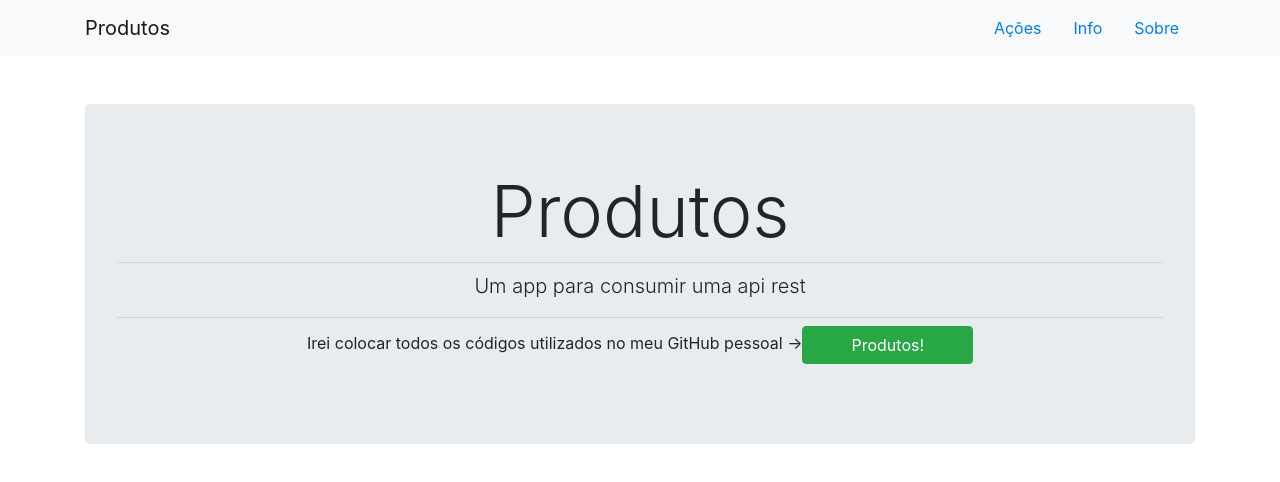
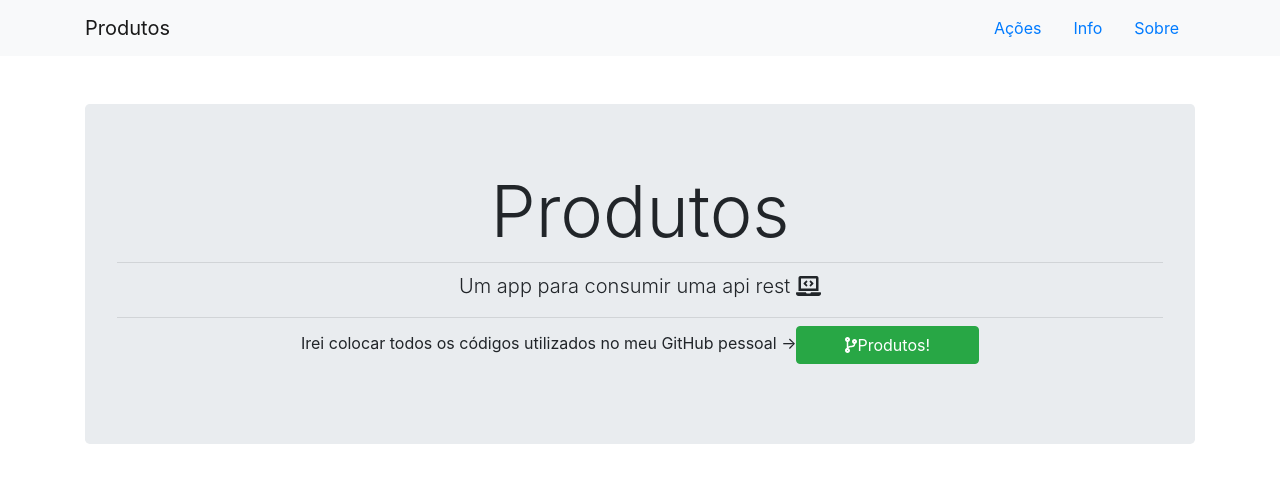
Before and after one commit to vitor7001/Produtos-front-end, a React (Create React App) app: page / in a window 1280 px wide. Shown: the top 482 px of the page. Built offline with nearby package versions, Linux system fonts and the light colour scheme.

Commit message:
Configuração do font-awesome para icones

```diff
--- a/package.json
+++ b/package.json
@@ -3,6 +3,9 @@
   "version": "0.1.0",
   "private": true,
   "dependencies": {
+    "@fortawesome/fontawesome-svg-core": "^1.2.25",
+    "@fortawesome/free-solid-svg-icons": "^5.11.2",
+    "@fortawesome/react-fontawesome": "^0.1.7",
     "axios": "^0.19.0",
     "bootstrap": "^4.3.1",
     "react": "^16.9.0",
--- a/src/App.js
+++ b/src/App.js
@@ -4,6 +4,8 @@ import Sobre from './componentes/Sobre'
 import Painel from './componentes/Painel'
 import Acoes from './componentes/Acoes'
 import Info from './componentes/info/Info'
+
+
 
 import {
   BrowserRouter as Router,
--- a/src/componentes/Acoes.js
+++ b/src/componentes/Acoes.js
@@ -1,7 +1,15 @@
 import React, { useState, useEffect } from 'react'
 import axios from 'axios'
-import { Link } from 'react-router-dom'
-import { InputGroup, InputGroupAddon, Alert, Button } from 'reactstrap';
+import { InputGroup, InputGroupAddon, Alert, Button, Label} from 'reactstrap';
+
+import { FontAwesomeIcon } from '@fortawesome/react-fontawesome';
+
+
+import { library } from '@fortawesome/fontawesome-svg-core';
+import {faInfoCircle, faTrashAlt} from '@fortawesome/free-solid-svg-icons';
+
+library.add(faInfoCircle, faTrashAlt);
+
 
 function Acoes() {
     const [id, setId]       = useState()
@@ -102,9 +110,15 @@ to={'/produto/' + record.id}>Info</Link>*/
 
                 <td>
 
-                <Button onClick={() => editar(record)} color='info'>Info</Button>
+                <Button onClick={() => editar(record)} color='info'>
+                <FontAwesomeIcon
+                icon="info-circle" />
+                </Button>
 
-                <Button color='danger'>Info</Button>
+                <Button color='danger'>
+                <FontAwesomeIcon
+                icon="trash-alt" />
+                </Button>
 
 
                 </td>
--- a/src/componentes/Painel.js
+++ b/src/componentes/Painel.js
@@ -1,5 +1,13 @@
 import React from 'react'
-import { Jumbotron} from 'reactstrap'
+import { Jumbotron, Label} from 'reactstrap'
+
+
+import { FontAwesomeIcon } from '@fortawesome/react-fontawesome';
+
+import { library } from '@fortawesome/fontawesome-svg-core';
+import { faEnvelope, faKey, faCodeBranch, faLaptopCode } from '@fortawesome/free-solid-svg-icons';
+
+library.add(faEnvelope, faKey, faCodeBranch, faLaptopCode);
 
 function Painel() {
     return(
@@ -8,16 +16,25 @@ function Painel() {
       <Jumbotron className='painel' align='center'>
         <h1 className='display-3'>Produtos</h1>
         <hr className='my-2' />
-        <p className='lead'>Um app para consumir uma api rest
+        <p className='lead'>Um app para consumir uma api rest  <FontAwesomeIcon icon="laptop-code"/>
         </p>
         <hr className='my-2' />
         <p>Irei colocar todos os códigos utilizados no meu GitHub pessoal ->
-        <a href='https://github.com/vitor7001'
+        <a href='https://github.com/vitor7001/Produtos-front-end'
          className='px-md-5 btn btn-success' rel='noopener noreferrer'
-         target='_blank'>Produtos!</a>
+         target='_blank'>
+
+           <FontAwesomeIcon
+            icon="code-branch"/>
+           Produtos!
+
+           </a>
          </p>
       </Jumbotron>
     </div>
+
+
+
 )
 }
 
```
Also changed, not shown: 1 other file (tests, documents, lock files or other folders).
